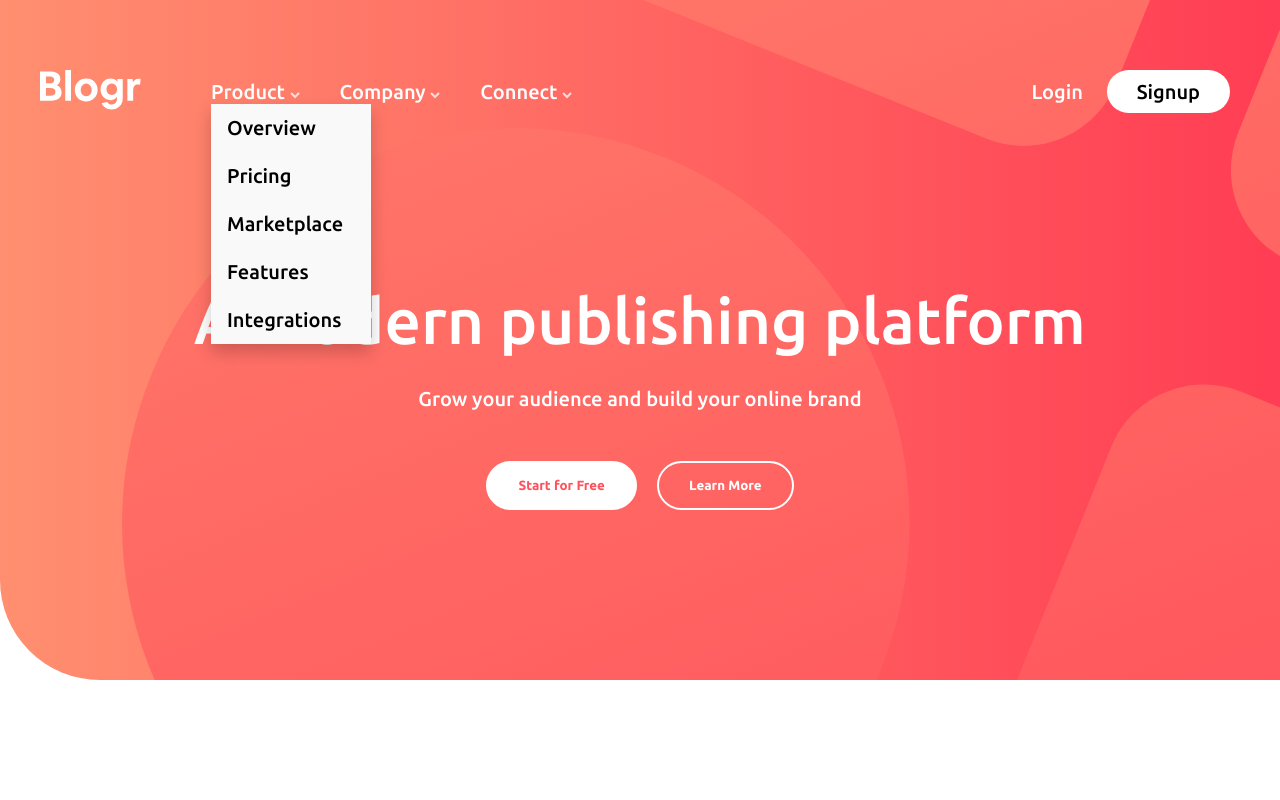
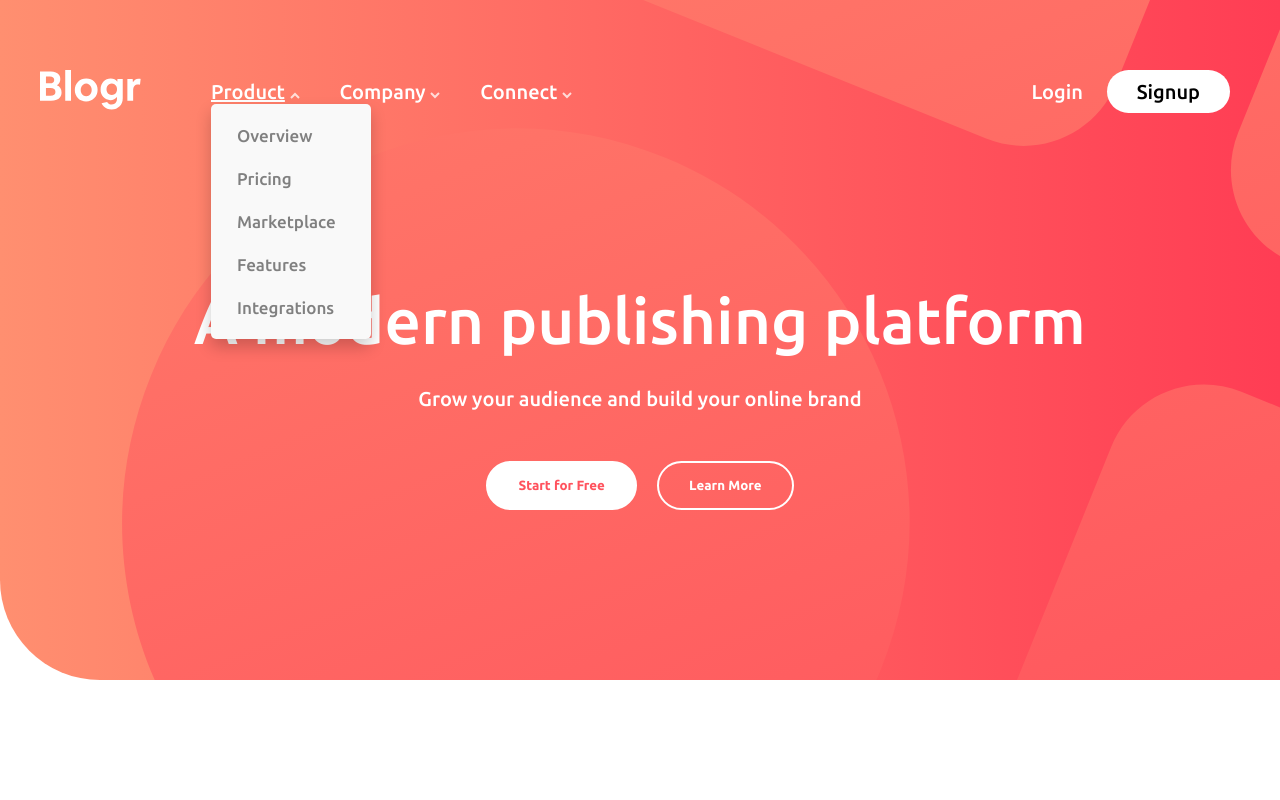
Before and after one commit to devmdmamun/basic-frontend-templates, a plain HTML site: page Blogr landing page/index.html in a window 1280 px wide. In both pictures the pointer is over the element "Product". Shown: the top 800 px of the page. Drawn offline with Linux system fonts and the light colour scheme.

Commit message:
dropdown complete

```diff
--- a/Blogr landing page/style.css
+++ b/Blogr landing page/style.css
@@ -51,6 +51,8 @@ nav li {
 }
 
 .dropdown-content {
+  padding: 10px;
+  border-radius: 5px;
   display: none;
   position: absolute;
   background-color: #f9f9f9;
@@ -60,15 +62,28 @@ nav li {
 }
 
 .dropdown-content a {
-  color: black;
+  color: gray;
+  font-size: 17px;
   padding: 12px 16px;
   text-decoration: none;
   display: block;
   text-align: left;
 }
 
+.dropdown-content a:hover {
+  color: black;
+}
+
 .dropdown:hover .dropdown-content {
   display: block;
+}
+
+.dropdown:hover span {
+  text-decoration: underline;
+}
+
+.dropdown:hover img {
+  transform: rotate(180deg);
 }
 
 .right-nav a {
```
